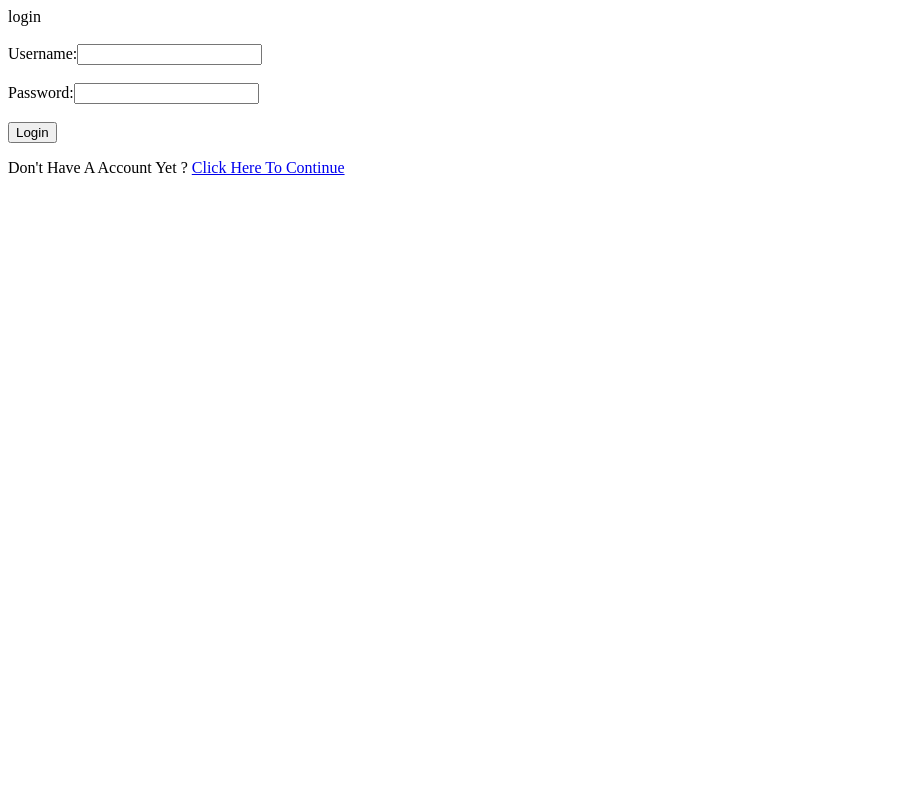
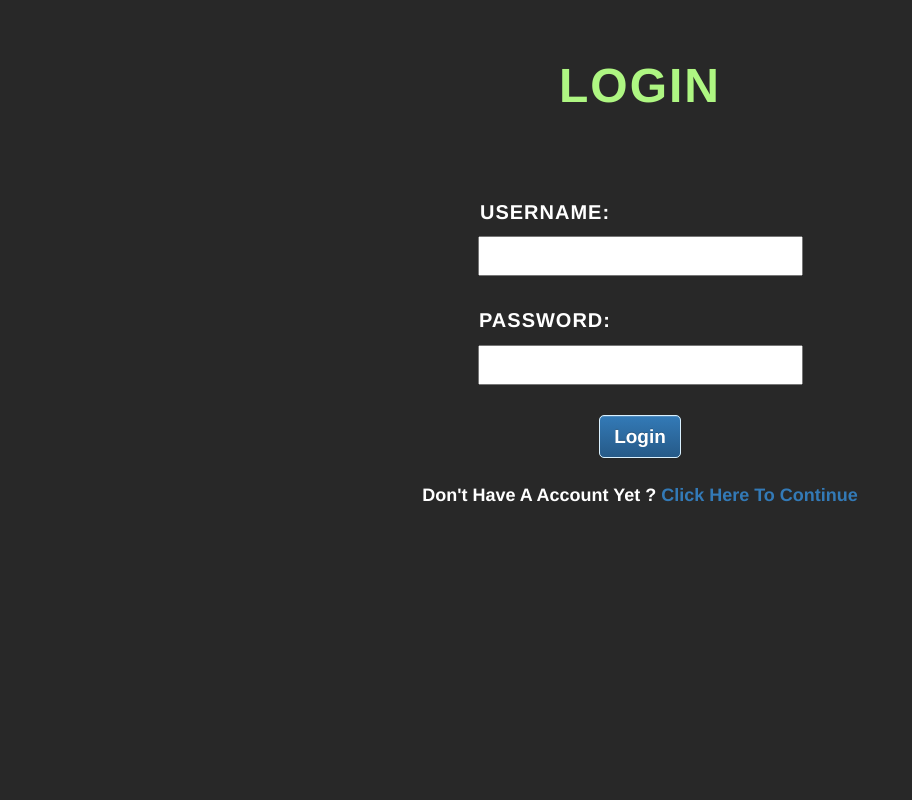
Before and after one commit to Priyanshu154/Backtest, a Django app: template Backtest/accounts/templates/accounts/login.html in a window 1280 px wide. Shown: the whole page, without its empty margins (0-912 px from the left). Run offline with Django 3.2, Linux system fonts and the light colour scheme; the template is opened without the code that fills it, so the values that code supplies are empty; some libraries are stand-ins or nearby versions.

Commit message:
CSS added

```diff
--- a/Backtest/accounts/templates/accounts/login.html
+++ b/Backtest/accounts/templates/accounts/login.html
@@ -1,13 +1,99 @@
-login
-<br/><br/>
-{% if error %}
-<h2>{{ error }}</h2>
-{% endif %}
-<form method="POST" action="{% url 'login' %}">
-  {% csrf_token %}
-  Username:<input type="text" name = 'user'/><br/><br/>
-  Password:<input type="password" name = 'pass'/><br/><br/>
-  <button type="submit" name="button">Login</button>
-  </form>
+<html>
 
-  Don't Have A Account Yet ? <a href="{% url 'signup' %}">Click Here To Continue</a>
+<head>
+	<title>Log In</title>
+
+	<!-- Fontawesome CDN -->
+	<script src="https://kit.fontawesome.com/0c287f6377.js" crossorigin="anonymous"></script>
+
+	<!-- Latest compiled and minified CSS -->
+	<link rel="stylesheet" href="https://maxcdn.bootstrapcdn.com/bootstrap/3.3.7/css/bootstrap.min.css" integrity="sha384-BVYiiSIFeK1dGmJRAkycuHAHRg32OmUcww7on3RYdg4Va+PmSTsz/K68vbdEjh4u" crossorigin="anonymous">
+
+	<!-- Optional theme -->
+	<link rel="stylesheet" href="https://maxcdn.bootstrapcdn.com/bootstrap/3.3.7/css/bootstrap-theme.min.css" integrity="sha384-rHyoN1iRsVXV4nD0JutlnGaslCJuC7uwjduW9SVrLvRYooPp2bWYgmgJQIXwl/Sp" crossorigin="anonymous">
+
+	<!-- Latest compiled and minified JavaScript -->
+	<script src="https://maxcdn.bootstrapcdn.com/bootstrap/3.3.7/js/bootstrap.min.js" integrity="sha384-Tc5IQib027qvyjSMfHjOMaLkfuWVxZxUPnCJA7l2mCWNIpG9mGCD8wGNIcPD7Txa" crossorigin="anonymous"></script>
+
+	<style>
+		.BODY{
+			text-align: center;
+			font-weight: bold;
+			background-color: #282828;
+			color: #ffffff;
+			letter-spacing: 2px;
+		}
+
+		.title{
+			font-size: 48px;
+			padding-top: 40px;
+			padding-bottom: 35px;
+			margin-bottom: 50px;
+			font-weight: bold;
+			color: #aef682;
+		}
+
+		input{
+			width: 325px;
+			height: 5%;
+			font-size: 18px;
+			color: #000000;
+			padding-left: 10px;
+		}
+
+		p{
+			margin-left: -90px;
+			margin-top: 30px;
+			font-size: 20px;
+			letter-spacing: 1px;
+		}
+
+		.alert{
+			letter-spacing: 1px;
+			margin: 0 400 50 400px;
+		}
+
+		.USER{
+			margin-left: -190px;
+			margin-top: 10px;
+		}
+
+		.END{
+			font-size: 18px;
+			letter-spacing: 0px;
+			margin: 25 0 0 0px;
+		}
+
+		.btn-primary{
+			background-color: #1c6288;
+			font-size: 19px;
+			border-radius: 5px;
+			padding: 7px 14px;
+			border: 1px solid #daf1ff;
+			margin-top: 10px;
+		}
+	</style>
+</head>
+
+<body class="BODY">
+
+	<h1 class="title">LOGIN</h1>
+
+	{% if error %}
+		<h3 class="alert alert-danger" role="alert">{{ error }}</h3>
+	{% endif %}
+
+	<form method="POST" action="{% url 'login' %}">
+		{% csrf_token %}
+		<p class="USER">USERNAME: </p>
+		<input type="text" name = 'user'/><br/><br/>
+
+		<p class= "USER">PASSWORD:</p>
+		<input type="password" name = 'pass'/><br/><br/>
+
+		<button type="submit" name="button" class="btn-primary">Login</button>
+	</form>
+
+	<p class="END">Don't Have A Account Yet ? <a href="{% url 'signup' %}">Click Here To Continue</a> </p>
+</body>
+</html>
```
